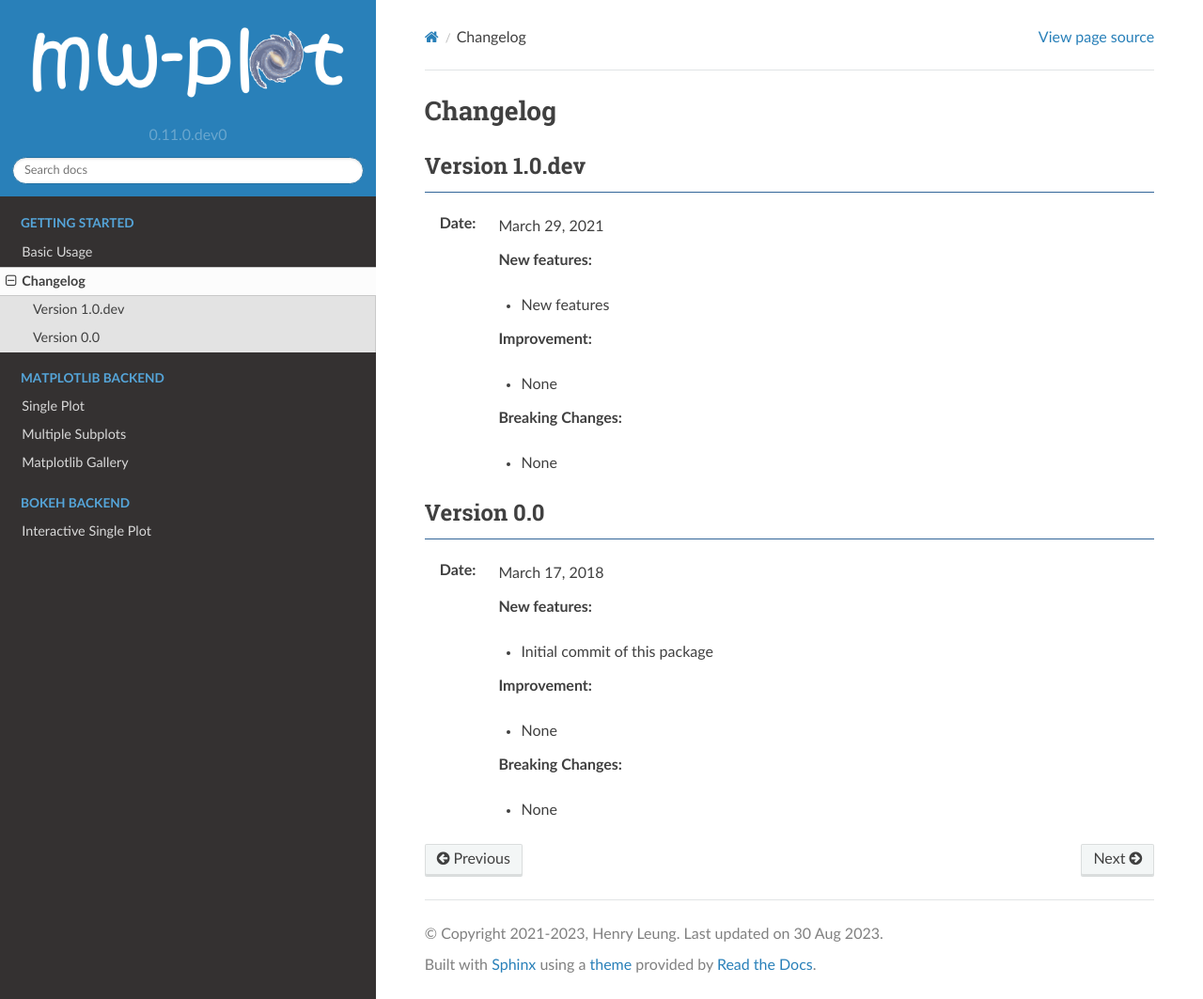
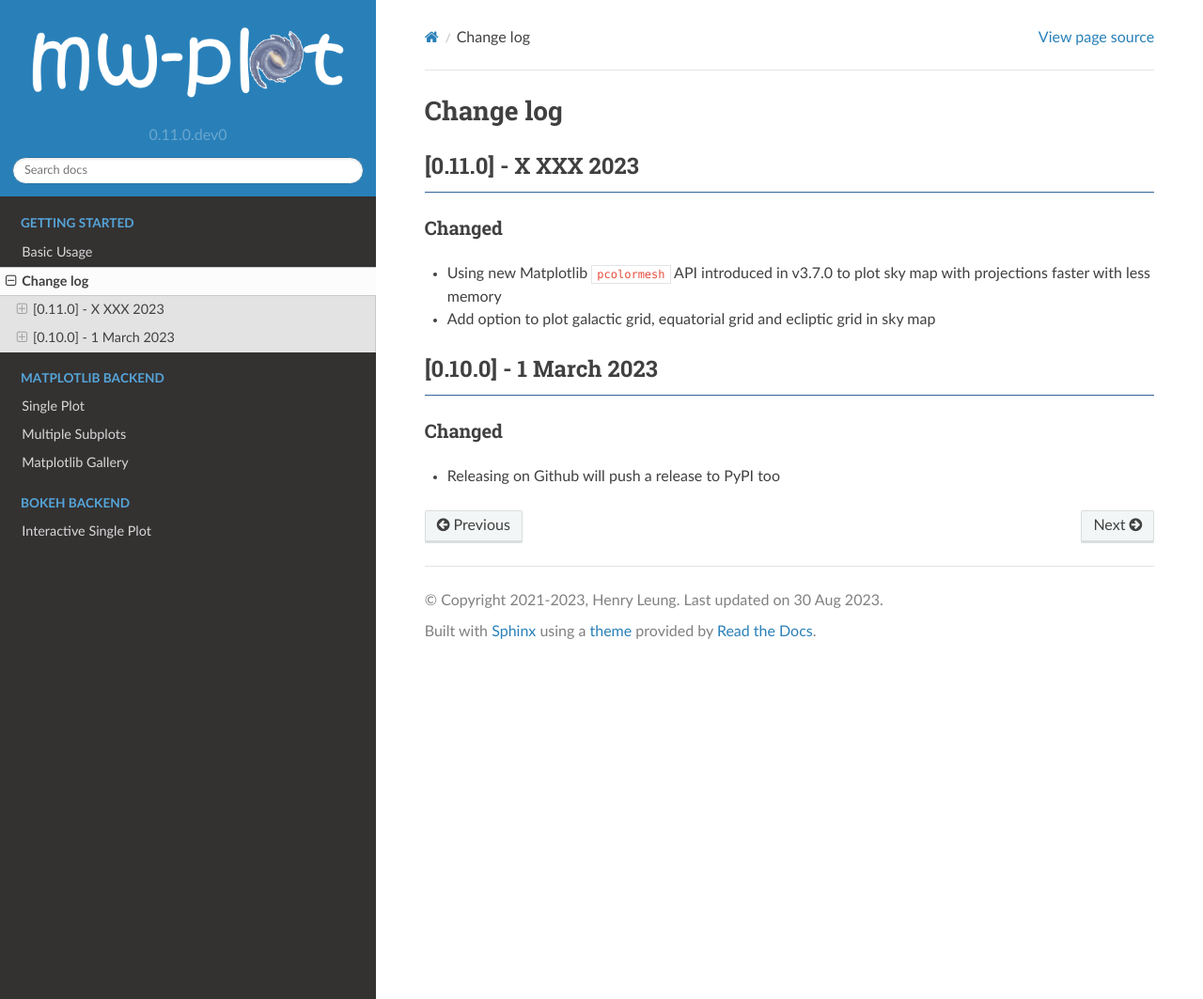
Before and after one commit to henrysky/milkyway_plot, a Sphinx documentation site: the page built from docs/source/changelog.md, in a window 1280 px wide and 1063 px high. Shown: the whole window at 94% size. Built offline with Sphinx 7.4.7 and the Read the Docs theme 2.0.0, drawn with Linux system fonts in a browser that asks for light colours.

Commit message:
share the changelog with docs too

````diff
--- a/CHANGELOG.md
+++ b/CHANGELOG.md
@@ -1,4 +1,6 @@
-## [0.11.0] - WIP
+# Change log
+
+## [0.11.0] - X XXX 2023
 ### Changed
 - Using new Matplotlib `pcolormesh` API introduced in v3.7.0 to plot sky map with projections faster with less memory
 - Add option to plot galactic grid, equatorial grid and ecliptic grid in sky map
--- a/docs/requirements.txt
+++ b/docs/requirements.txt
@@ -12,3 +12,4 @@ bokeh
 sphinx
 nbsphinx
 ipykernel
+myst_parser
--- /dev/null
+++ b/docs/source/changelog.md
@@ -0,0 +1,2 @@
+```{include} ../../CHANGELOG.md
+```
--- a/docs/source/changelog.rst
+++ /dev/null
@@ -1,37 +0,0 @@
-Changelog
-=============
-
-Version 1.0.dev
-------------------
-
-:Date: March 29, 2021
-
-    | **New features:**
-
-    * New features
-
-    | **Improvement:**
-
-    * None
-
-    | **Breaking Changes:**
-
-    * None
-
-
-Version 0.0
---------------
-
-:Date: March 17, 2018
-
-    | **New features:**
-
-    * Initial commit of this package
-
-    | **Improvement:**
-
-    * None
-
-    | **Breaking Changes:**
-
-    * None
--- a/docs/source/conf.py
+++ b/docs/source/conf.py
@@ -41,7 +41,8 @@ extensions = ['sphinx.ext.autodoc',
               'sphinx.ext.viewcode',
               'sphinx-prompt',
               'bokeh.sphinxext.bokeh_plot',
-              'sphinx_copybutton']
+              'sphinx_copybutton',
+              'myst_parser']
 
 bokeh_plot_pyfile_include_dirs = ['bokeh_html']
 
@@ -52,7 +53,7 @@ templates_path = ['_templates']
 # You can specify multiple suffix as a list of string:
 #
 # source_suffix = ['.rst', '.md']
-source_suffix = '.rst'
+source_suffix = ['.rst', '.md']
 
 # The master toctree document.
 master_doc = 'index'
````
